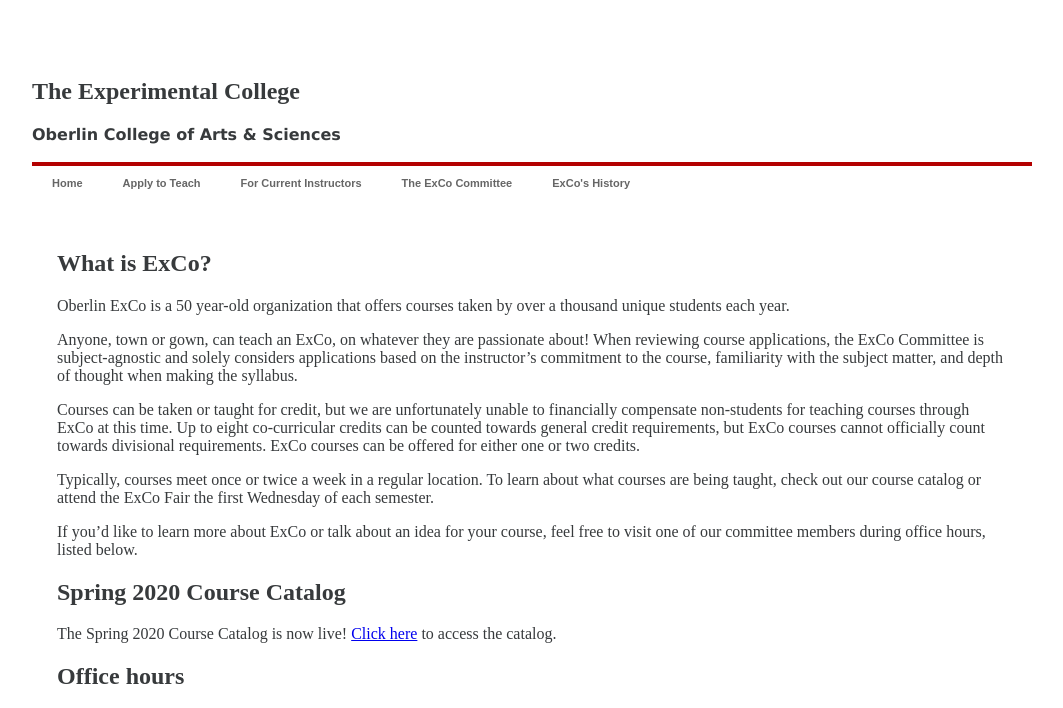
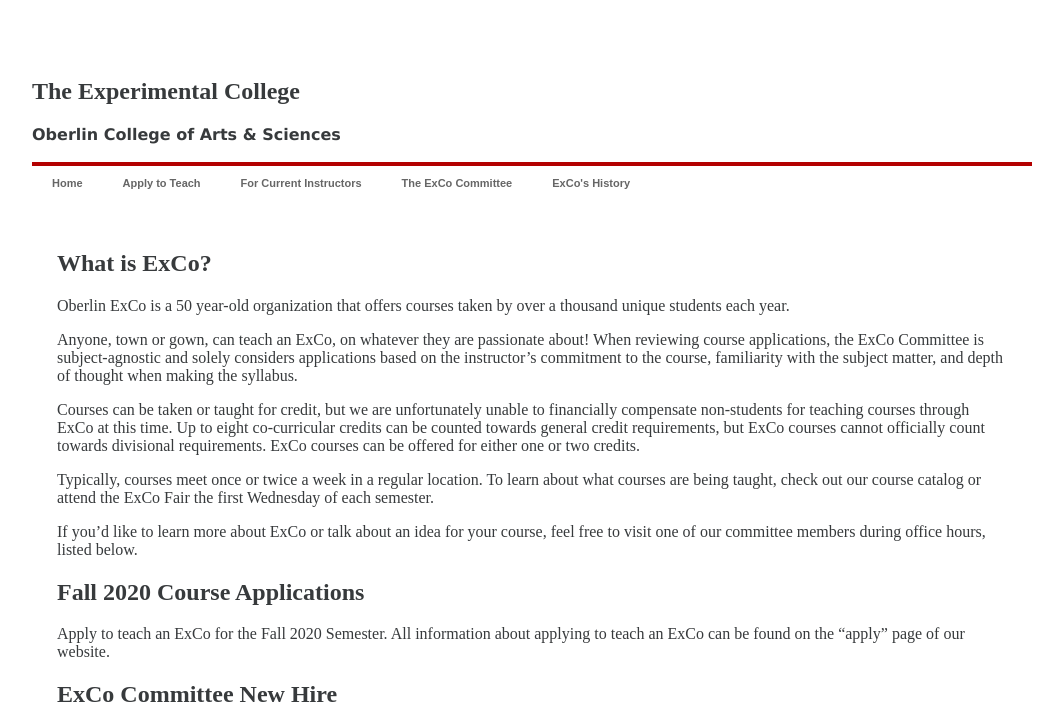
Before and after one commit to OberlinExCo/OberlinExCo.github.io, a Jekyll site: the page built from index.md, in a window 1280 px wide. Shown: the top 708 px of the page, without its empty margins (108-1171 px from the left). Built offline with Jekyll 4.4.1, drawn with Linux system fonts in a browser that asks for light colours; some of the changed text lies outside the part shown; grey boxes are pictures that could not be loaded.

Commit message:
Adding committee job applications request

```diff
--- a/index.md
+++ b/index.md
@@ -14,8 +14,13 @@ Typically, courses meet once or twice a week in a regular location. To learn abo
 
 If you’d like to learn more about ExCo or talk about an idea for your course, feel free to visit one of our committee members during office hours, listed below.
 
-## Spring 2020 Course Catalog
-The Spring 2020 Course Catalog is now live! [Click here](https://docs.google.com/document/d/1Q8HjZ0s1LbEKivvoasxn2UAIA7YXHBs3va39pCuX8_A/edit?usp=sharing) to access the catalog.
+## Fall 2020 Course Applications
+Apply to teach an ExCo for the Fall 2020 Semester. All information about applying to teach an ExCo can be found on the "apply" page of our website.
+
+## ExCo Committee New Hire
+We are looking to hire an additional committee member for the Fall 2020 semester. This job is paid hourly at $8.70/hr and averages about four hours per week. We meet as a whole committee once a week on Sunday afternoons and we hold office hours throughout the week.
+The job application can be found at the following link: [ExCo Committee Job Application](https://docs.google.com/forms/d/e/1FAIpQLSeIZ8cQzYvT0ShVRhVxeqvD-HTG9BrcqpdJ0XyF094ldTbm5g/viewform?usp=sf_link)
+Be prepared to submit a resume alongside your application.
 
 ## Office hours
 {% include office-hours.html %}
```
